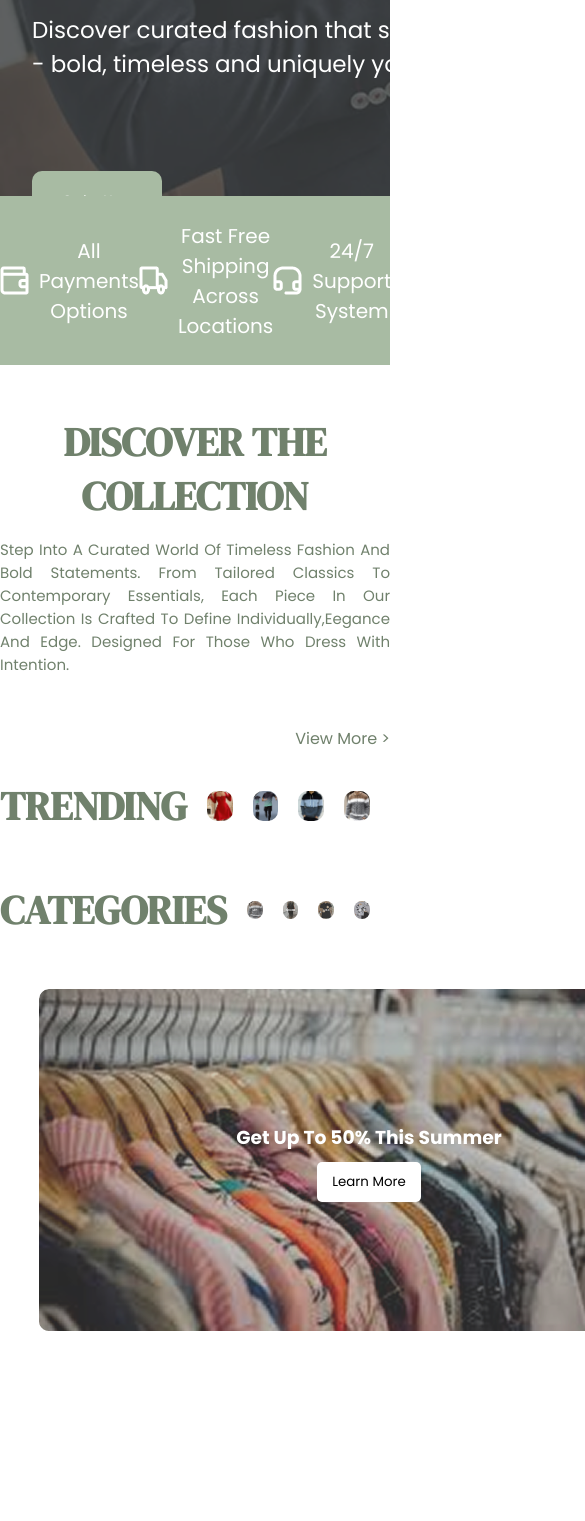
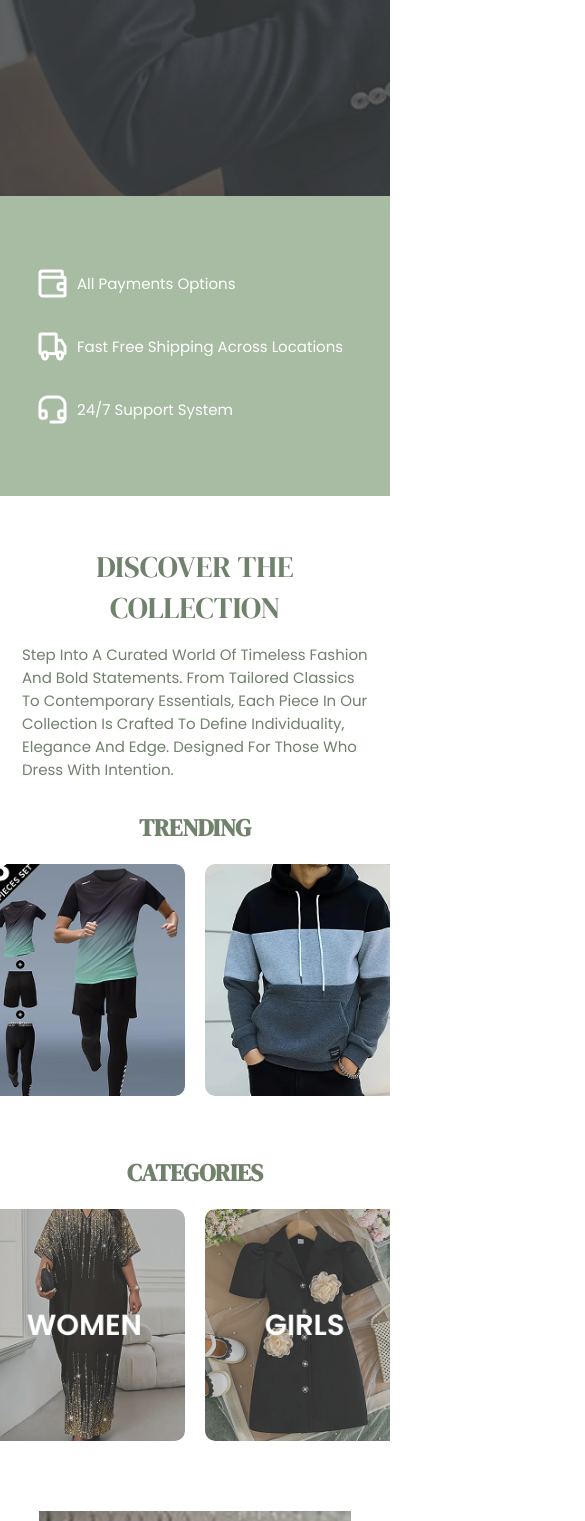
Before and after one commit to D-Priest007/Unique-Apparel-Portfolio, a plain HTML site: page home.html in a window 390 px wide. Shown: the part 479-2000 px from the top of the page, 585 px wide, since content can reach past the window. Before the commit the page ends 1814 px from the top, so only its background shows below. Drawn offline with Linux system fonts and the light colour scheme.

Commit message:
changes1

```diff
--- a/home.css
+++ b/home.css
@@ -7,6 +7,7 @@
 body {
    display: flex;
    flex-direction: column;
+
 }
 
 .background-wrapper {
@@ -147,6 +148,7 @@ body {
 
 .extension {
     margin-top: 50px;
+    overflow: hidden;
 }
 
 .discover {
@@ -307,6 +309,7 @@ body {
     margin: 0 auto;
     width: 80%;
     padding-top: 50px;
+    overflow: hidden;
 }
 
 .overlay2 {
@@ -316,9 +319,7 @@ body {
     left: 0;
     width: 100%;
     height: 100%;
-    /* background: rgba(0, 0, 0, 0.6); */
     color: white;
-    /* opacity: 0; */
     display: flex;
     flex-direction: column;
     justify-content: center;
@@ -360,3 +361,110 @@ body {
 .overlay2 button:active {
     color: white;
 }
+
+@media (max-width: 600px) {
+    .nav {
+        margin: 5px;
+        margin-left: 12px;
+        left: 0;
+        right: 0;
+        padding: 5px;
+    }
+
+    .logo {
+        left: 0;
+    }
+
+    .nav-icons {
+        display: none;
+    }
+
+    .nav .tabs {
+        display: none;
+    }
+
+    .hero-section h1 {
+        font-size: 32px;
+        max-width: 346px;
+    }
+
+    .hero-section p {
+        font-size: 12px;
+        max-width: 334px;
+        margin-top: 10px;
+    }
+
+    .order-btn {
+        margin-top: 50px;
+    }
+
+    .footnote .fn-div {
+        flex-direction: column;
+        gap: 30px;
+        width: 314px;
+        height: 155px;
+    }
+
+    .footnote .fn-div div {
+        font-size: 15px;
+    }
+
+    .footnote {
+        height: 300px;
+    }
+
+    .discover h1 {
+        width: 214px;
+        margin: 0 auto;
+        font-size: 30px;
+        font-weight: 300;
+    }
+
+    .discover p {
+        width: 346px;
+        height: 138px;
+        text-align: left;
+    }
+
+    .view-more {
+        display: none;
+    }
+
+    .trending {
+        flex-direction: column;
+    }
+
+    .trending .text {
+        font-size: 24px;
+    }
+
+    .trending {
+        margin-top: 30px;
+    }
+
+    .image-card {
+        width: 100%;
+        height: 100%;
+        display: grid;
+        grid-template-columns: repeat(auto-fit, minmax(200px,1fr));
+    }
+
+    .categories {
+        flex-direction: column;
+
+    }
+
+    .categories .text {
+        font-size: 24px;
+    }
+
+    .ext2 {
+        flex-direction: column;
+        gap: 30px;
+    }
+
+    .free-card {
+        width: 50%;
+        margin: 0 auto;
+    }
+}
--- a/home.html
+++ b/home.html
@@ -84,7 +84,7 @@
      <div class="extension">
         <div class="discover">
             <h1>discover the collection</h1>
-            <p>step into a curated world of timeless fashion and bold statements. From tailored classics to contemporary essentials, each piece in our collection is crafted to define individually,eegance and edge. Designed for those who dress with intention.</p>
+            <p>step into a curated world of timeless fashion and bold statements. From tailored classics to contemporary essentials, each piece in our collection is crafted to define individuality, elegance and edge. Designed for those who dress with intention.</p>
         </div>
 
         <div class="view-more"><a href="#">View More ></a></div>
```
